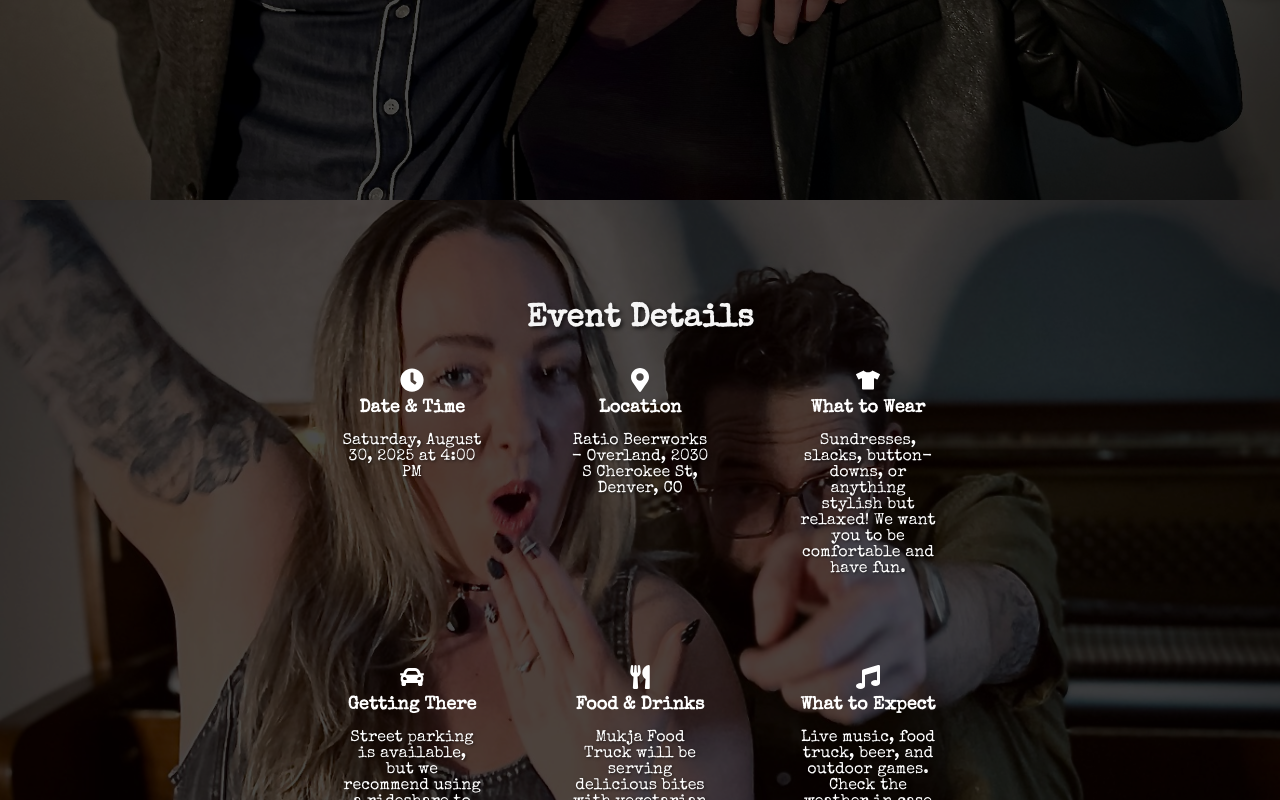
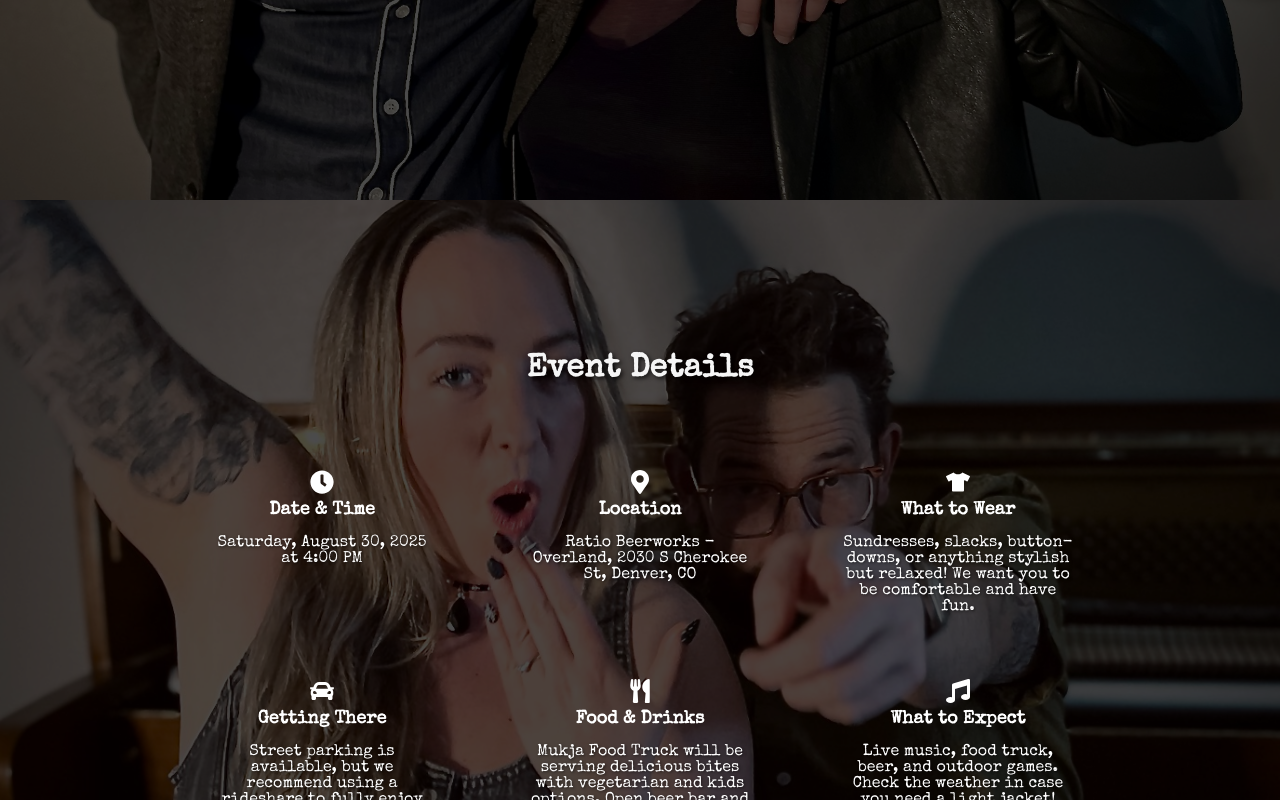
Before and after one commit to davidleach724/alex-and-dave, a React (Create React App) app: page / in a window 1280 px wide. Shown: the part 600-1400 px from the top of the page. Built offline with nearby package versions, Linux system fonts and the light colour scheme.

Commit message:
adjust spacing on event grid

```diff
--- a/src/App.css
+++ b/src/App.css
@@ -174,7 +174,7 @@ section {
   margin: 20px auto;
   border-radius: 10px;
   width: 90%;
-  max-width: 800px;
+  max-width: 1100px;
   opacity: 0; /* Initial state for animation */
   transform: translateY(20px); /* Initial state for animation */
   transition: opacity 0.6s ease-out, transform 0.6s ease-out; /* Animation transition */
@@ -247,6 +247,7 @@ button:hover {
 
   .event-details-mobile {
     align-items: center; /* Center content */
+    margin-top: 2rem;
   }
 
   .event-details-item {
@@ -324,7 +325,9 @@ button:hover {
 .event-details-grid {
   display: grid;
   grid-template-columns: repeat(2, 1fr);
-  gap: 2.5rem;
+  column-gap: 2.5rem;
+  row-gap:1rem;
+  margin-top: 3.75rem;
 }
 
 @media (min-width: 768px) {
```
